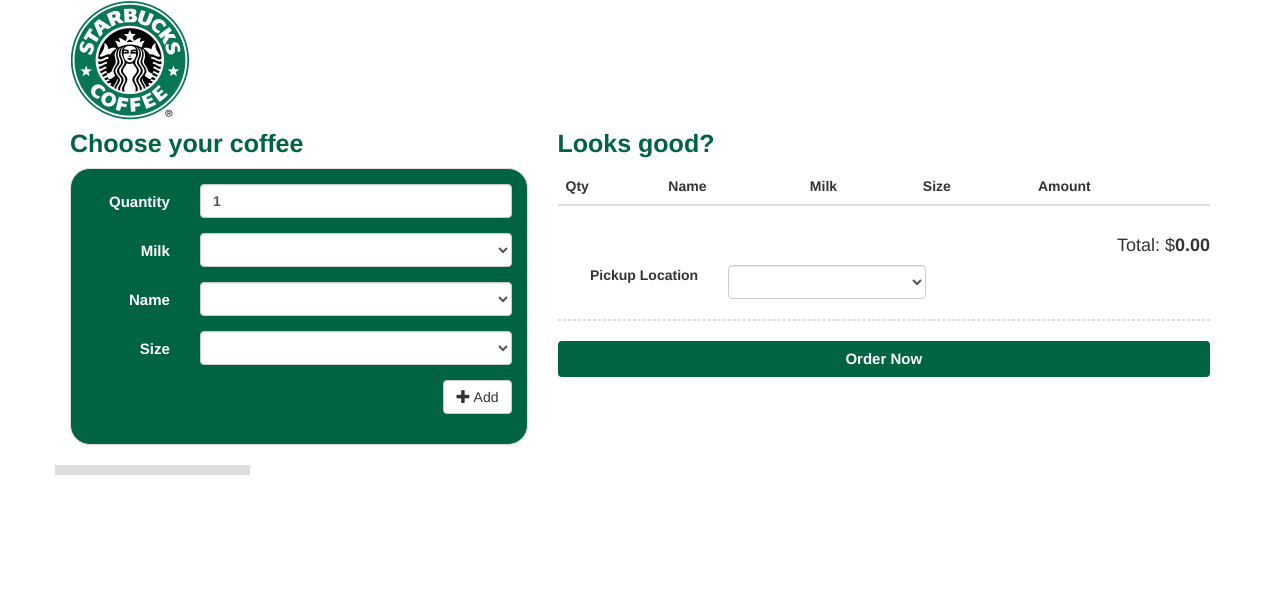
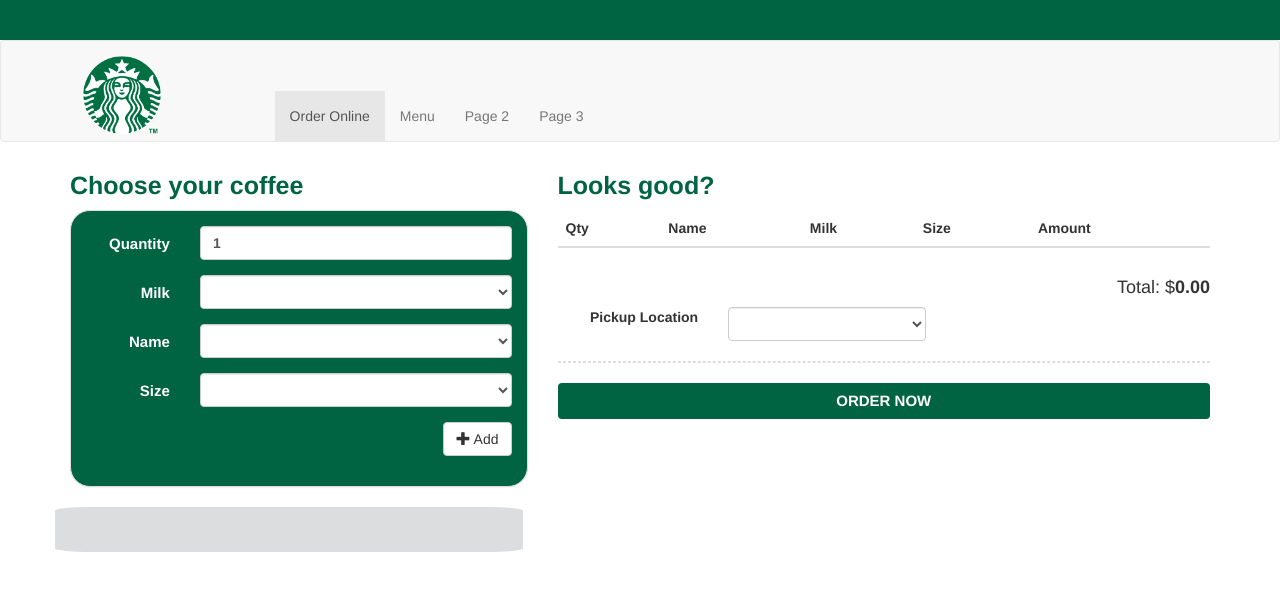
Before and after one commit to pshrutiii/aws-gateway, a PHP site: page / in a window 1280 px wide. Shown: the top 591 px of the page. Run offline with PHP 8.4, Linux system fonts and the light colour scheme; lists and menus that the app fills with data are empty.

Commit message:
minor UI tweaks

```diff
--- a/form-script.js
+++ b/form-script.js
@@ -90,7 +90,6 @@ $('.add-item').submit(function(){
     form_data["size"] = $('.payment-form #size option:selected').text();
     form_data["amount"] = parseFloat(form_data["quantity"] * get_price($('.payment-form #size option:selected').text())).toFixed(2);
     form_data["remove-row"] = '<span class="glyphicon glyphicon-remove"></span>';
-    form_data["edit-row"] = '<span class="glyphicon glyphicon-pencil"></span>';
     var row = $('<tr></tr>');
     $.each(form_data, function( type, value ) {
         $('<td class="input-'+type+'"></td>').html(value).appendTo(row);
--- a/index.php
+++ b/index.php
@@ -13,6 +13,10 @@
     <link href="/resources/bootstrap/css/bootstrap.min.css" rel="stylesheet"> <!-- Bootstrap Core CSS -->
     <link href="/resources/font-awesome/css/font-awesome.min.css" rel="stylesheet" type="text/css"><!-- Custom Fonts -->
     <style>
+      .default-bar{
+        background-color: #006341;
+        height: 40px;
+      }
       #heading{
         color: #006341;
         font-weight: 600;
@@ -37,15 +41,42 @@
       }
       .results{
         background-color: #DCDDDF;
+        padding: 2% 5%;
+        padding-bottom: 1%;
+        border-radius: 8%;
+        width:40%;
+        margin-right:15px;
+      }
+      .navbar-nav{
+        margin-left:20%;
       }
     </style>
 </head>
 <body>
+<div class="default-bar"></div>
+<nav class="navbar navbar-default">
+  <div class="container-fluid">
+    <div class="navbar-header">
+      <button type="button" class="navbar-toggle" data-toggle="collapse" data-target="#myNavbar">
+        <span class="icon-bar"></span>
+        <span class="icon-bar"></span>
+        <span class="icon-bar"></span>
+      </button>
+      <a class="navbar-brand" href="/" style="margin-left:5%"><img src="logo.png" style="width:8%;"/></a>
+    </div>
+    <div class="collapse navbar-collapse" id="myNavbar">
+      <ul class="nav navbar-nav">
+        <li class="active"><a href="#">Order Online</a></li>
+        <li><a href="#">Menu</a></li>
+        <li><a href="#">Page 2</a></li>
+        <li><a href="#">Page 3</a></li>
+      </ul>
+    </div>
+  </div>
+</nav>
+
 <div class="container">
   <div class="row">
-        <div class="col-sm-12">
-            <img src="logo.png" href="/" style="width:120px;"/>
-        </div>
     <!-- panel preview -->
     <div class="col-sm-5" id="choose-coffee" >
         <h4 id="heading">Choose your coffee</h4>
@@ -144,7 +175,7 @@
             </div>
             <div class="col-xs-12">
                 <hr style="border:1px dashed #dddddd;">
-                    <button type="submit" class="btn btn-block" style="background: #006341; color: white; font-size: 15px; font-weight: 600;">Order Now</button>
+                <button type="submit" class="btn btn-block" style="background: #006341; color: white; font-size: 15px; font-weight: 600;">ORDER NOW</button>
             </div>
         </div>
       </form>
@@ -153,7 +184,7 @@
 </div>
 <div class="container">
   <div class="row">
-    <div class="col-xs-2 results">
+    <div class="col-xs-5 results">
       <p class="result"></p>
     </div>
   </div>
```
Also changed, not shown: post.php (+7 -5 lines), logo.png. Lines whose indentation alone changed are shown as unchanged.
